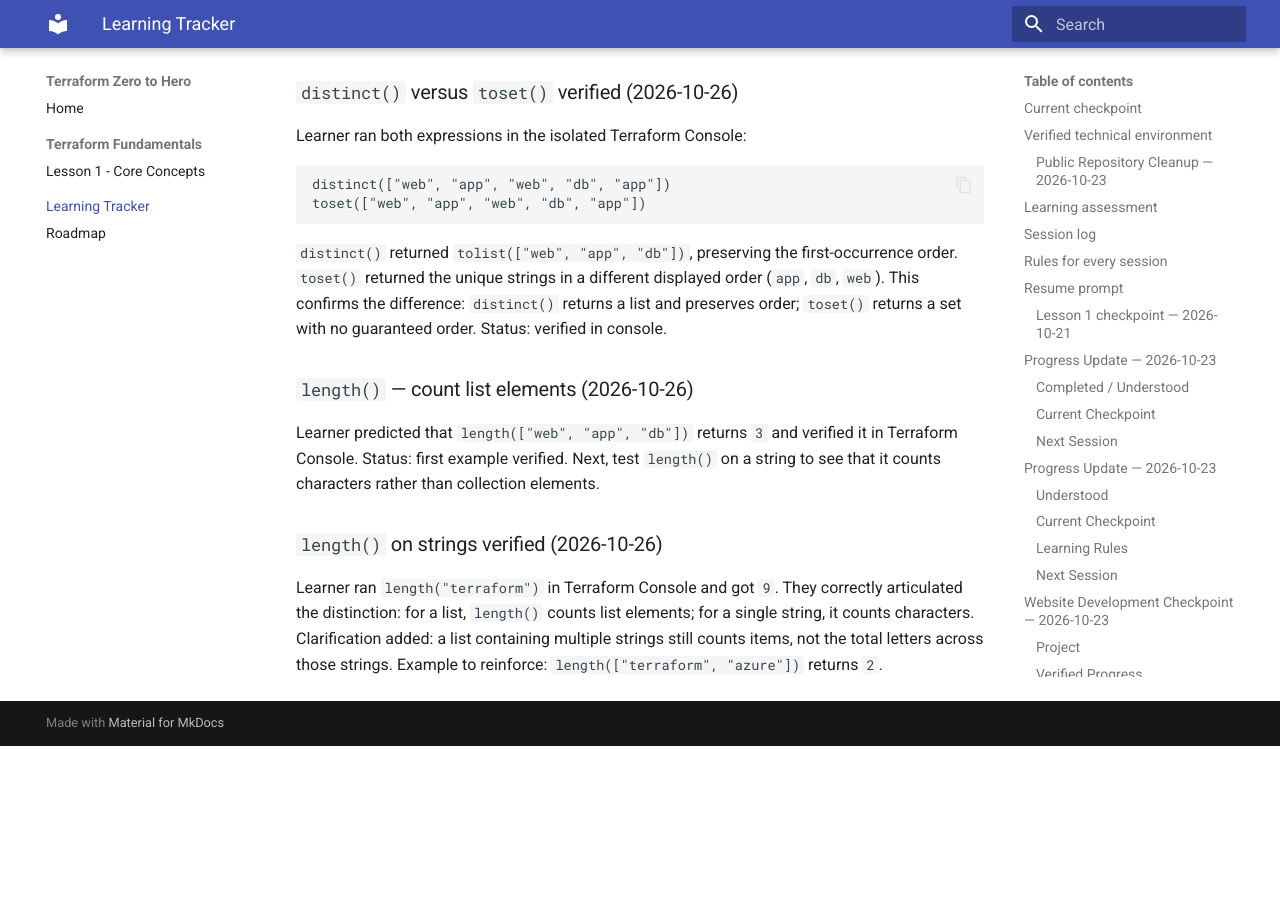
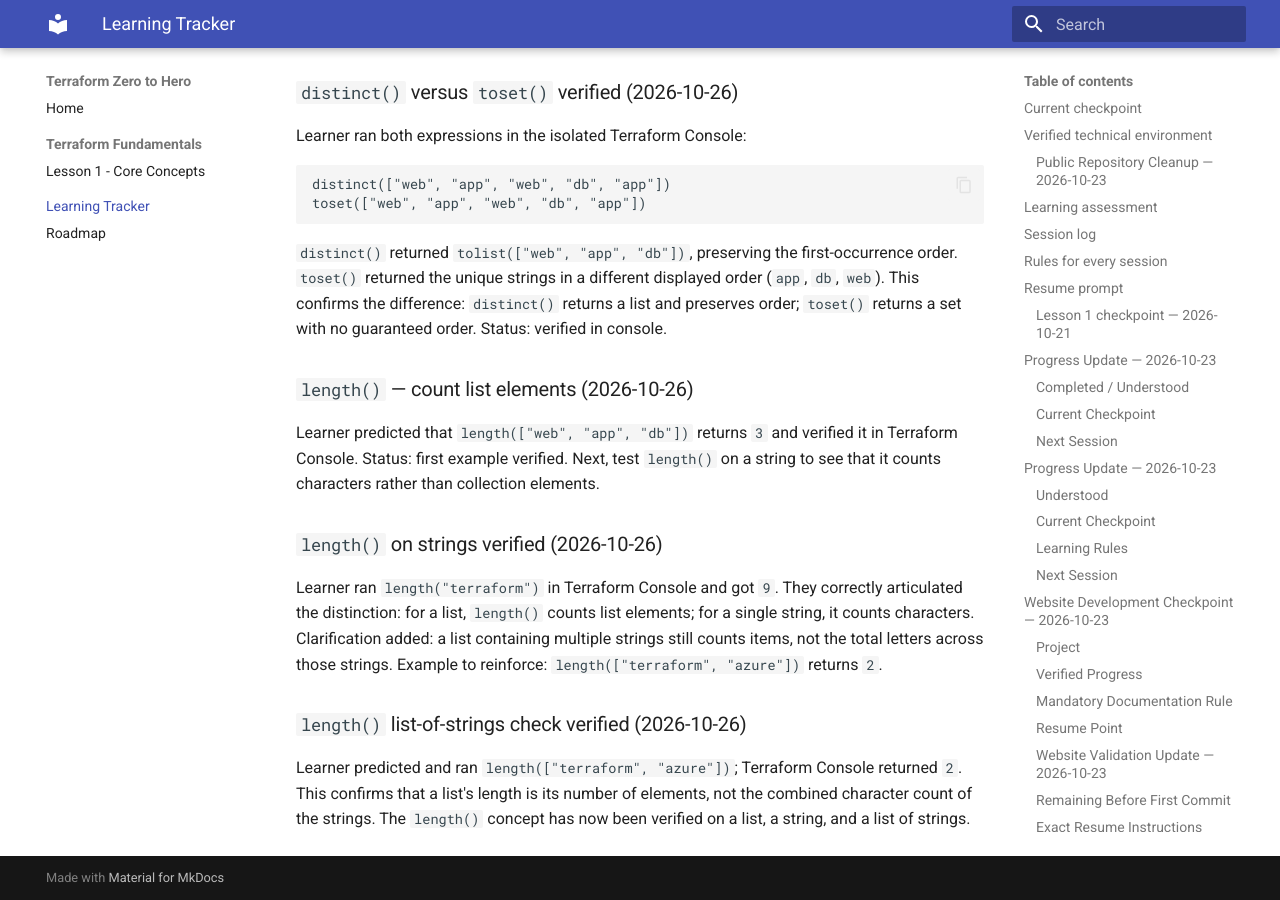
Before and after one commit to pshewale-dev/terraform-azure-lab, an MkDocs documentation site: the page built from docs/LEARNING-PROGRESS.md, in a window 1280 px wide and 900 px high, scrolled down 16028 px. Built offline with MkDocs 1.6.1 and Material for MkDocs 9.7.7, drawn with Linux system fonts in a browser that asks for light colours; before the commit the page ends 16774 px from its top, so only the background shows below that.

Commit message:
docs: complete introductory length practice

```diff
--- a/docs/LEARNING-PROGRESS.md
+++ b/docs/LEARNING-PROGRESS.md
@@ -490,3 +490,7 @@ Learner predicted that `length(["web", "app", "db"])` returns `3` and verified i
 
 ### `length()` on strings verified (2026-10-26)
 Learner ran `length("terraform")` in Terraform Console and got `9`. They correctly articulated the distinction: for a list, `length()` counts list elements; for a single string, it counts characters. Clarification added: a list containing multiple strings still counts items, not the total letters across those strings. Example to reinforce: `length(["terraform", "azure"])` returns `2`.
+
+
+### `length()` list-of-strings check verified (2026-10-26)
+Learner predicted and ran `length(["terraform", "azure"])`; Terraform Console returned `2`. This confirms that a list's length is its number of elements, not the combined character count of the strings. The `length()` concept has now been verified on a list, a string, and a list of strings.
```
